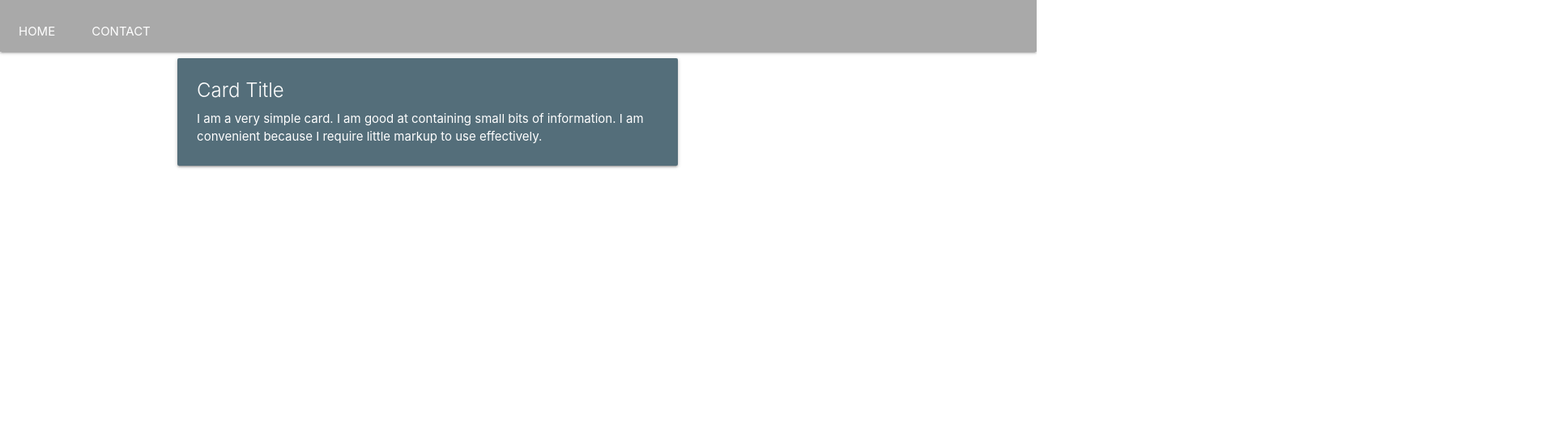
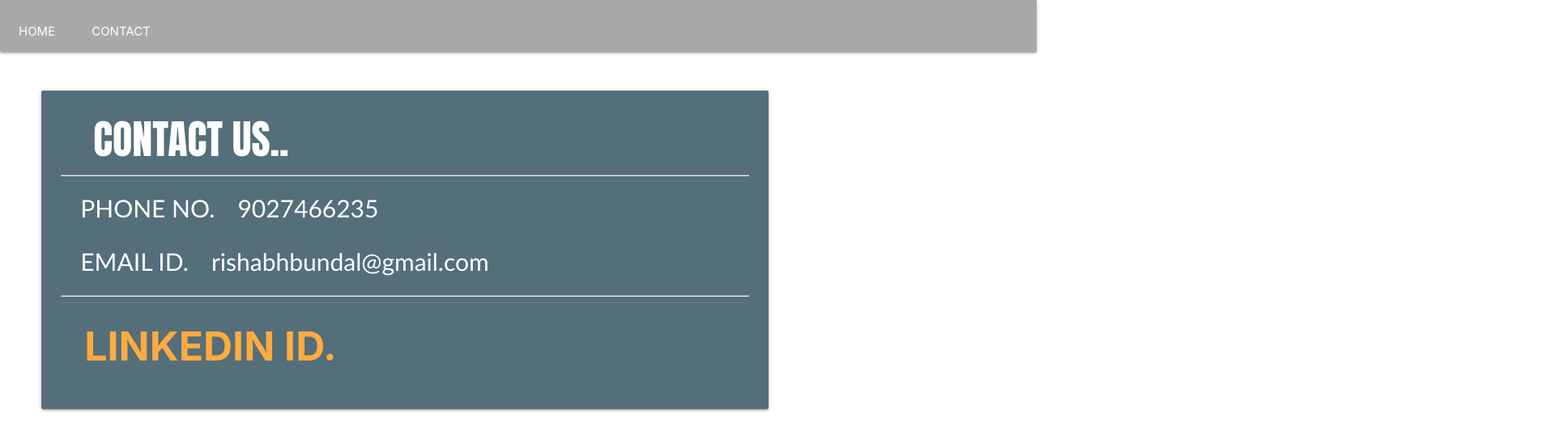
Before and after one commit to rishabh12541/portfolio, a website: page public/index.html in a window 1280 px wide. Both pictures are taken after a click on the link "CONTACT". Shown: the whole page at 81% size, 1920 px wide, since content can reach past the window. Drawn offline with nearby package versions, Linux system fonts and the light colour scheme.

Commit message:
contacts
Signed-off-by: Rishabh Bindal <rishabhbindal@Rishabhs-MacBook-Air.local>

```diff
--- a/public/common.css
+++ b/public/common.css
@@ -66,3 +66,39 @@
      margin : 2px;
      margin-left: 3px;
  }
+
+ #para1 {
+     padding : 10px;
+     font-size: 20px;
+ }
+
+ .link {
+     font-size: 50px;
+     font-weight: bold;
+     padding : 5px;
+ }
+
+ .card-title{
+     margin-left: 20px;
+     padding: 20px;
+     font-size: 60px ;
+     font-family: Impact, Haettenschweiler, 'Arial Narrow Bold', sans-serif;
+ }
+ .rowed {
+     height : 100%;
+     width : 150%;
+     padding: 40px;
+ }
+
+ #num{
+     padding : 12px;
+     margin:2px;
+     font-family: 'Trebuchet MS', 'Lucida Sans Unicode', 'Lucida Grande', 'Lucida Sans', Arial, sans-serif;
+ }
+
+ #idd {
+    padding : 12px;
+    margin:2px;
+    font-family: 'Trebuchet MS', 'Lucida Sans Unicode', 'Lucida Grande', 'Lucida Sans', Arial, sans-serif;
+
+ }
--- a/public/contacts.html
+++ b/public/contacts.html
@@ -1,10 +1,15 @@
-<div class="row">
+<div class="row rowed">
     <div class="col s12 m6">
       <div class="card blue-grey darken-1">
         <div class="card-content white-text">
-          <span class="card-title">Card Title</span>
-          <p>I am a very simple card. I am good at containing small bits of information.
-          I am convenient because I require little markup to use effectively.</p>
+          <span class="card-title" style ="font-size: 50px;">CONTACT US..</span>
+          <hr>
+          <p id = 'para1' style = "font-size: 30px;"> <span id = 'num'>PHONE NO.</span><span id= 'num'>9027466235</span></p>
+          <p id = 'para1' style = "font-size: 30px;"><span id = 'idd'>EMAIL ID.</span><span id = 'idd'>rishabhbundal@gmail.com</span></p>
+          <hr>
+          <div class="card-action">
+          <a class = 'link' name = 'a' value = 'q' href="https://linkedin.com/in/rishabh-bindal-6a22b71b7">LINKEDIN ID.</a>
+          </div>
         </div>
       </div>
     </div>
```
